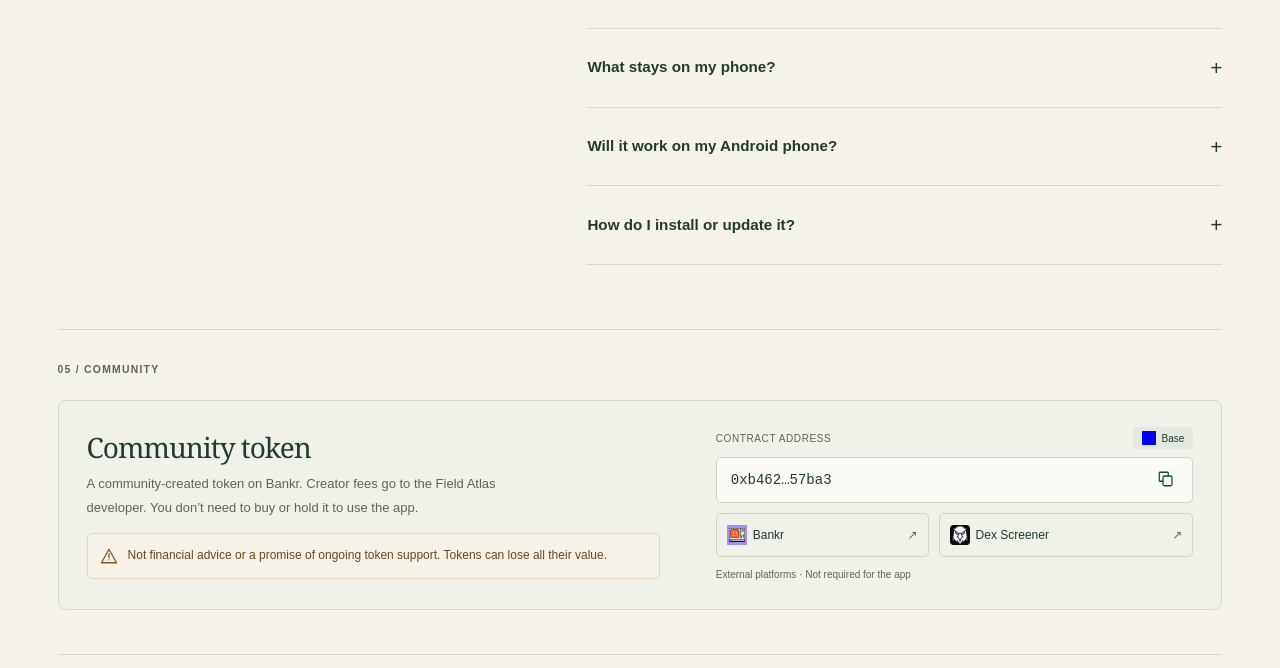
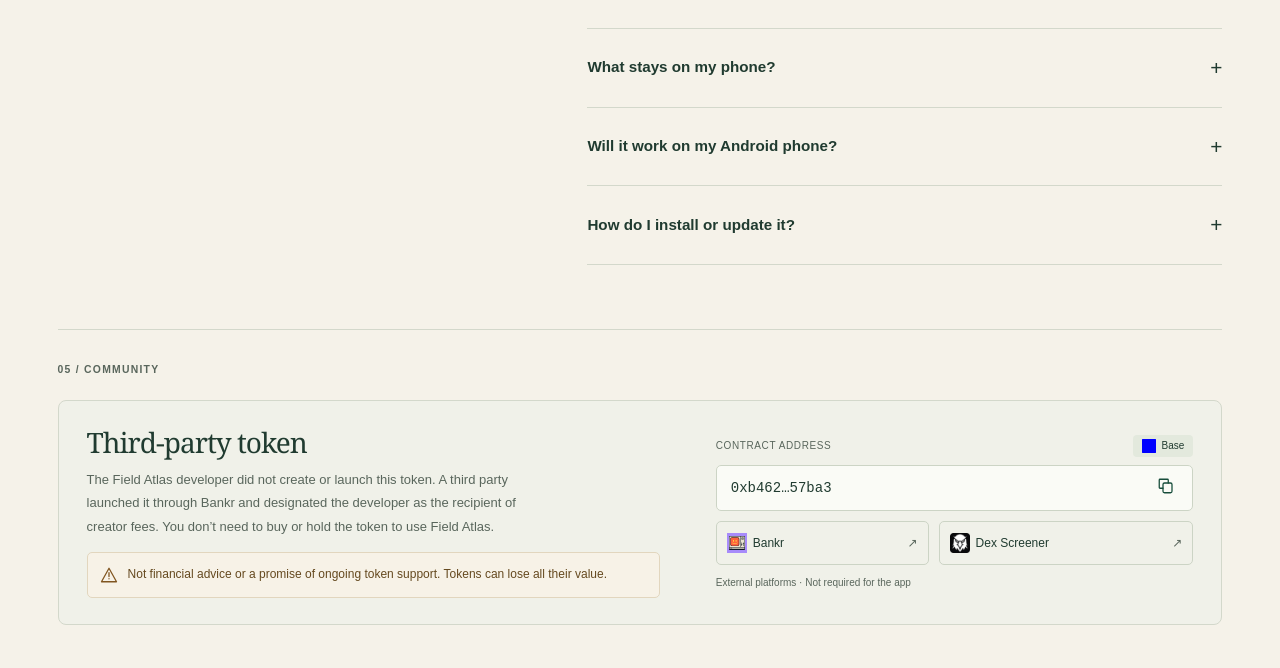
Before and after one commit to 0x94t3z/fieldatlas, a website: page website/index.html in a window 1280 px wide. Shown: the part 4603-5271 px from the top of the page. Drawn offline with Linux system fonts and the light colour scheme.

Commit message:
Clarify third-party token origin and creator fee recipient

```diff
--- a/website/index.html
+++ b/website/index.html
@@ -120,8 +120,8 @@
         <p class="eyebrow">05 / COMMUNITY</p>
         <div class="community-card">
         <div class="community-copy">
-          <h2 id="community-title">Community token</h2>
-          <p>A community-created token on Bankr. Creator fees go to the Field Atlas developer. You don’t need to buy or hold it to use the app.</p>
+          <h2 id="community-title">Third-party token</h2>
+          <p>The Field Atlas developer did not create or launch this token. A third party launched it through Bankr and designated the developer as the recipient of creator fees. You don’t need to buy or hold the token to use Field Atlas.</p>
           <div class="community-risk" role="note" aria-label="Token risk warning">
             <svg class="icon" viewBox="0 0 24 24" aria-hidden="true"><path d="m12 3 10 18H2L12 3Z"/><path d="M12 9v5m0 3h.01"/></svg>
             <p>Not financial advice or a promise of ongoing token support. Tokens can lose all their value.</p>
```
Also changed, not shown: website/tests/site.spec.mjs (+3 -1 lines).
